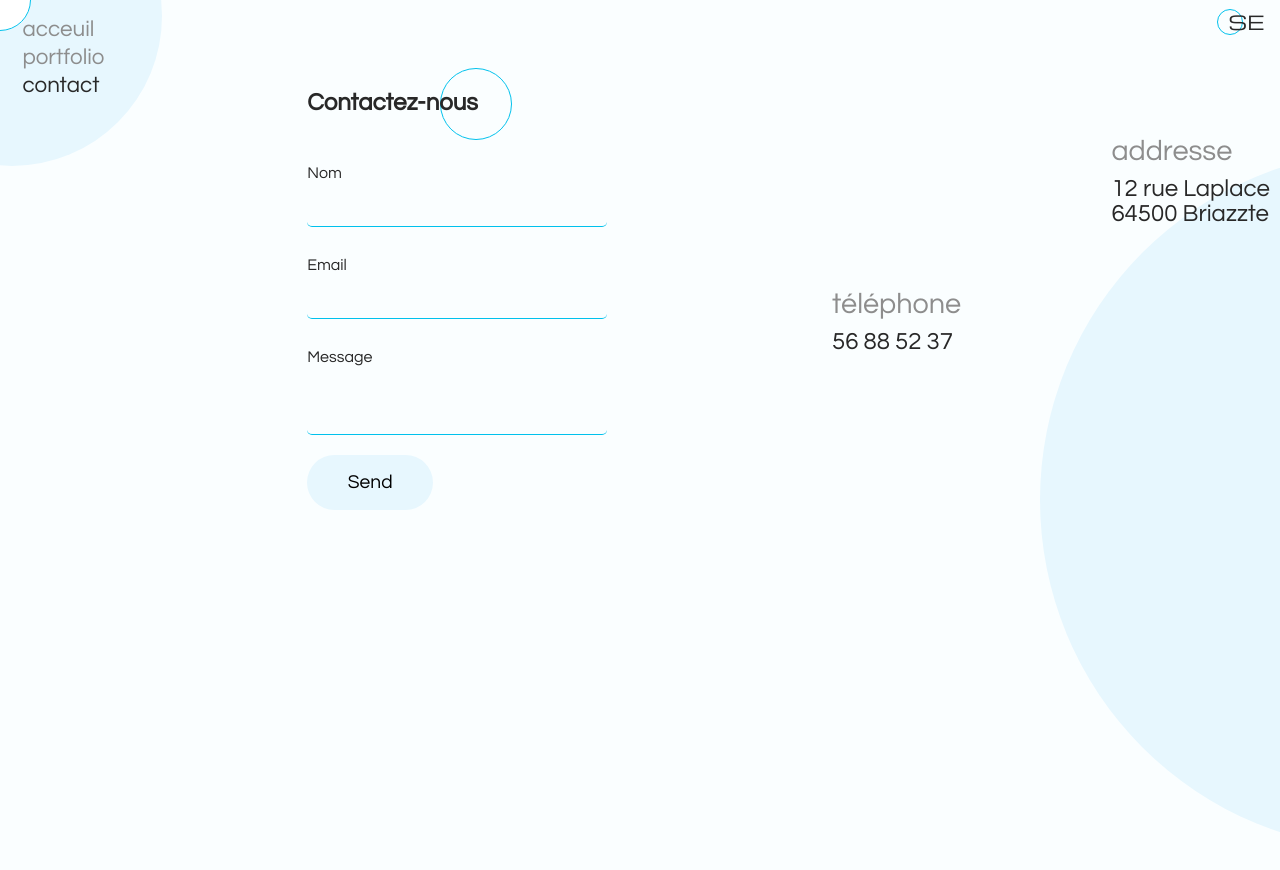
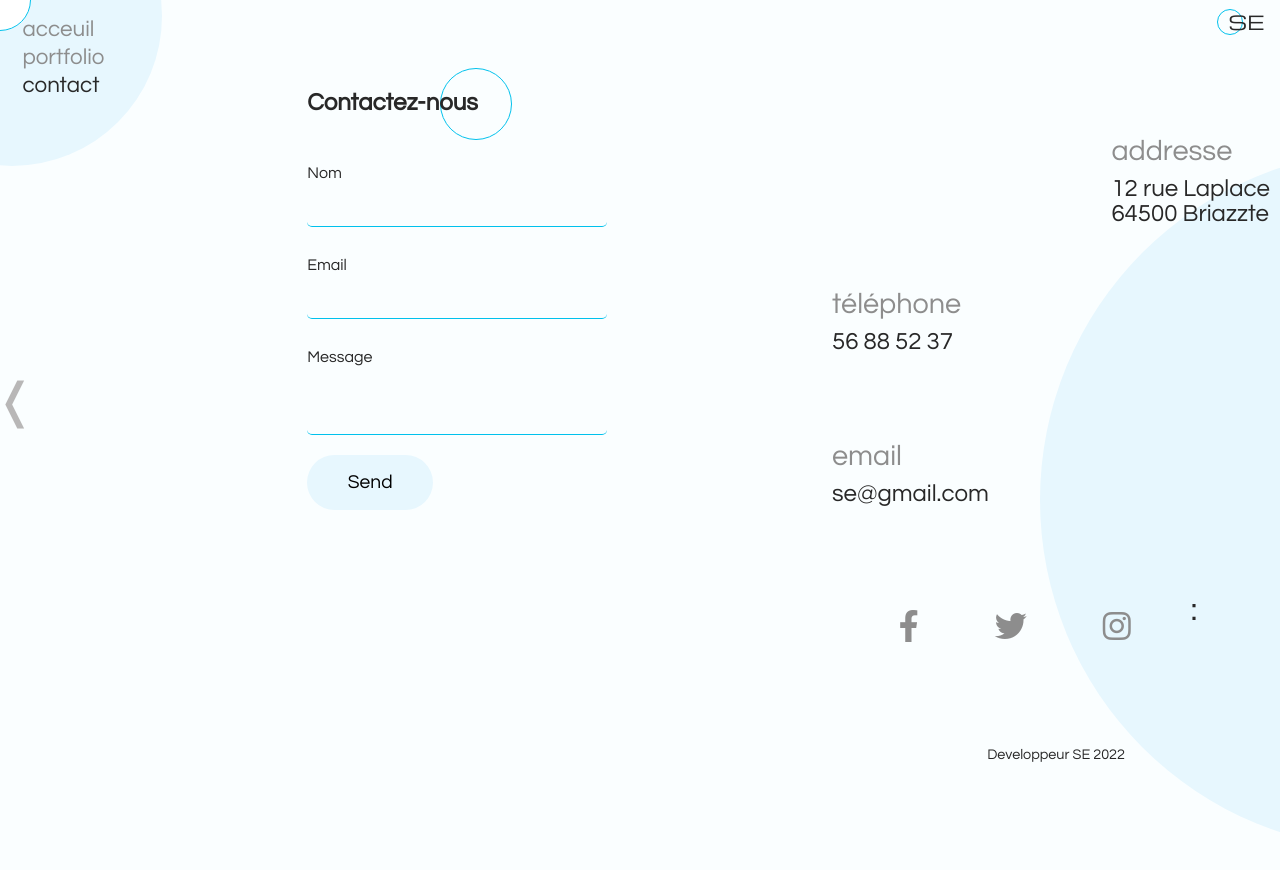
Before and after one commit to Elisee-des/site_vitrine_with_React, a React (Create React App) app: page /contact in a window 1280 px wide. Shown: the top 870 px of the page. Built offline with nearby package versions, Linux system fonts and the light colour scheme.

Commit message:
Option copie ok.contact ok

```diff
--- a/src/pages/Contact.js
+++ b/src/pages/Contact.js
@@ -4,11 +4,13 @@ import Logo from '../components/Logo';
 import Navigation from '../components/Navigation';
 import { CopyToClipboard } from "react-copy-to-clipboard";
 import Mouse from "../components/Mouse";
+import SocialNetwork from "../components/SocialNetwork";
+import Buttons from "../components/Buttons";
 
-const Projet1 = () => {
+const Contact = () => {
     return (
         <main>
-                <Mouse />
+            <Mouse />
             <div className="contact">
                 <Navigation />
                 <Logo />
@@ -30,10 +32,24 @@ const Projet1 = () => {
                             </CopyToClipboard>
                         </div>
                     </div>
+                    <div className="emails">
+                        <div className="content">
+                            <h4>email</h4>
+                            <CopyToClipboard text="se@gmail.com" className='hover'>
+                                <p style={{ cursor: "pointer" }} className="clipboard"
+                                onClick={()=> alert("Email copié")} >se@gmail.com</p>
+                            </CopyToClipboard>
+                        </div>
+                    </div>
+                    <SocialNetwork />
+                    <div className="credits">
+                        <p>Developpeur SE 2022</p>
+                    </div>
                 </div>
+                <Buttons left={"/projet-4"}/>
             </div>
         </main>
     );
 };
 
-export default Projet1;
+export default Contact;
```
